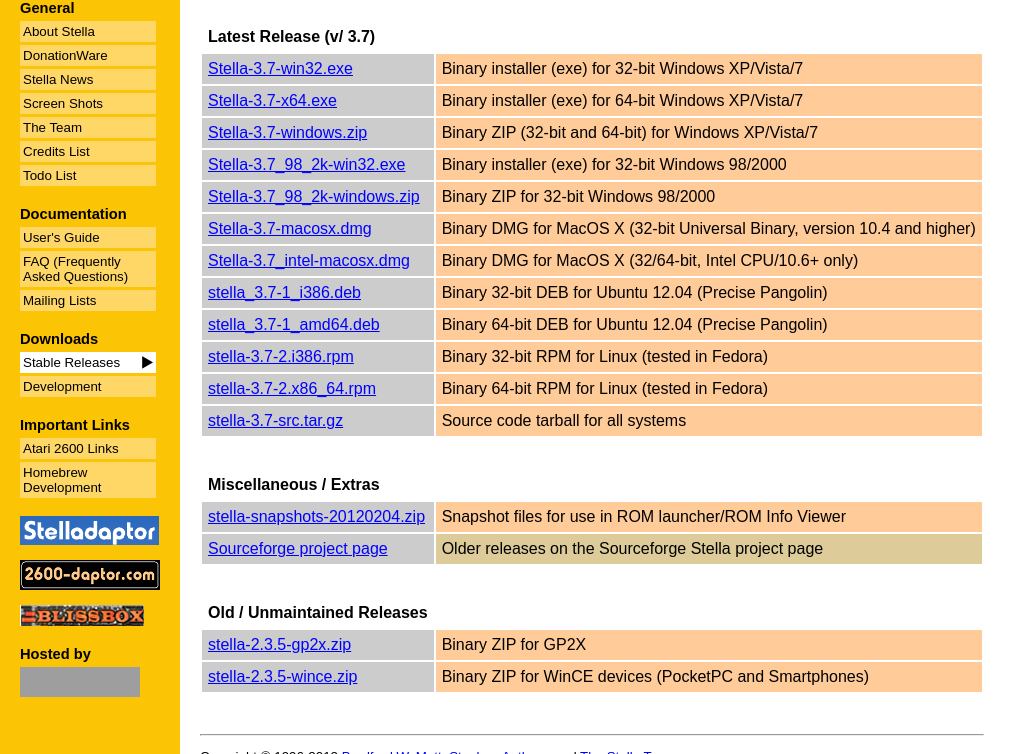
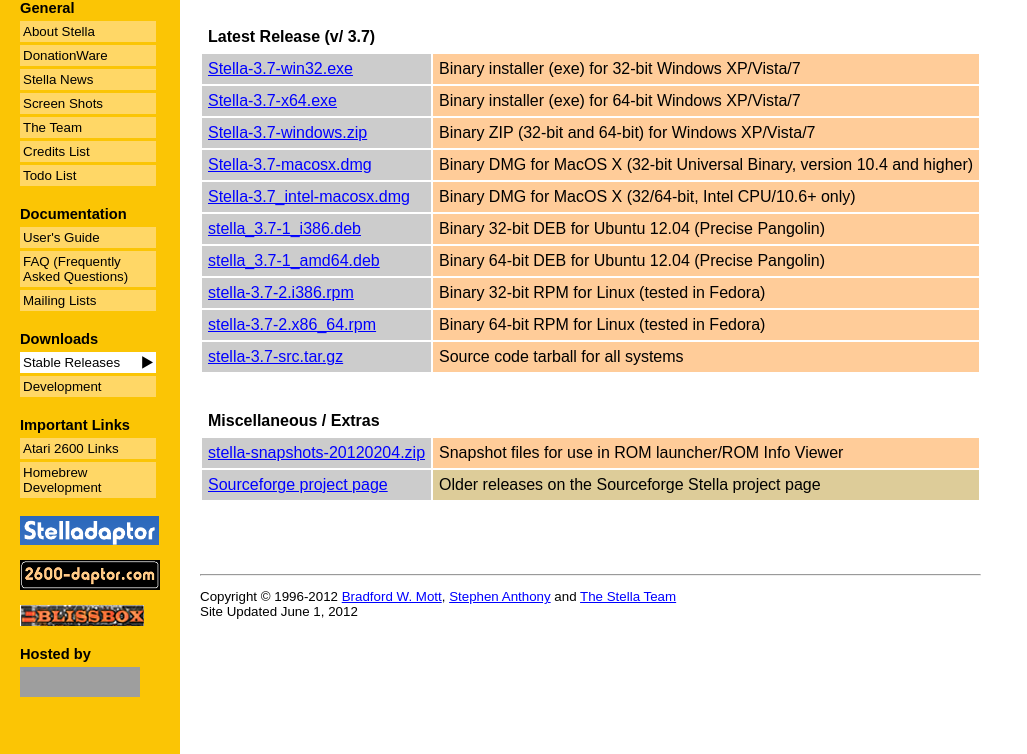
Before and after one commit to stella-emu/stella-emu.github.io, a PHP site: page /downloads.php in a window 1280 px wide. Shown: the part 165-919 px from the top of the page, without its empty margins (0-1027 px from the left). Run offline with PHP 8.4, Linux system fonts and the light colour scheme; grey boxes are pictures that could not be loaded.

Commit message:
Updated webpages for Windows98/2k removal.

```diff
--- a/downloads.php
+++ b/downloads.php
@@ -32,16 +32,6 @@
 	<tr>
 		<td BGCOLOR="#CCCCCC"><a href="http://prdownloads.sourceforge.net/stella/Stella-3.7-windows.zip?download">Stella-3.7-windows.zip</a></td>
 		<td BGCOLOR="#FFCC99">Binary ZIP (32-bit and 64-bit) for Windows XP/Vista/7</td>
-	</tr>
-
-	<tr>
-		<td BGCOLOR="#CCCCCC"><a href="http://prdownloads.sourceforge.net/stella/Stella-3.7_98_2k-win32.exe?download">Stella-3.7_98_2k-win32.exe</a></td>
-		<td BGCOLOR="#FFCC99">Binary installer (exe) for 32-bit Windows 98/2000</td>
-	</tr>
-
-	<tr>
-		<td BGCOLOR="#CCCCCC"><a href="http://prdownloads.sourceforge.net/stella/Stella-3.7_98_2k-windows.zip?download">Stella-3.7_98_2k-windows.zip</a></td>
-		<td BGCOLOR="#FFCC99">Binary ZIP for 32-bit Windows 98/2000</td>
 	</tr>
 
 	<tr>
@@ -105,21 +95,6 @@
 		<td>&nbsp;</td>
 	</tr>
 
-	<tr>
-		<td><b>Old / Unmaintained&nbsp;Releases</b></td>
-		<td>&nbsp;</td>
-	</tr>
-
-	<tr>
-		<td BGCOLOR="#CCCCCC"><a href="http://prdownloads.sourceforge.net/stella/stella-2.3.5-gp2x.zip?download">stella-2.3.5-gp2x.zip</a></td>
-		<td BGCOLOR="#FFCC99">Binary ZIP for GP2X</td>
-	</tr>
-
-	<tr>
-		<td BGCOLOR="#CCCCCC"><a href="http://prdownloads.sourceforge.net/stella/stella-2.3.5-wince.zip?download">stella-2.3.5-wince.zip</a></td>
-		<td BGCOLOR="#FFCC99">Binary ZIP for WinCE devices (PocketPC and Smartphones)</td>
-	</tr>
-
 </table>
 <!---------------------------------------------------------------->
 
--- a/stellanews.php
+++ b/stellanews.php
@@ -77,6 +77,12 @@ Stella release 3.7 for Linux, MacOS X and Windows is now available.
     toggled on and off with the Alt-period and Shift-Alt-period
     respectively (instead of having two separate keys to turn them on
     and off).</li>
+
+<li>When working on the commandline, relative filenames are now
+    correctly handled (current working directory is used).</li>
+
+<li>The Windows 98/ME/2000 builds have been discontinued, due to code and
+    features that are only available on Windows XP/SP3 and later.</li>
 
 <li>Updated included PNG library to latest stable version.</li>
 </ul>
```
Also changed, not shown: docs/index.html (+4 -7 lines).
